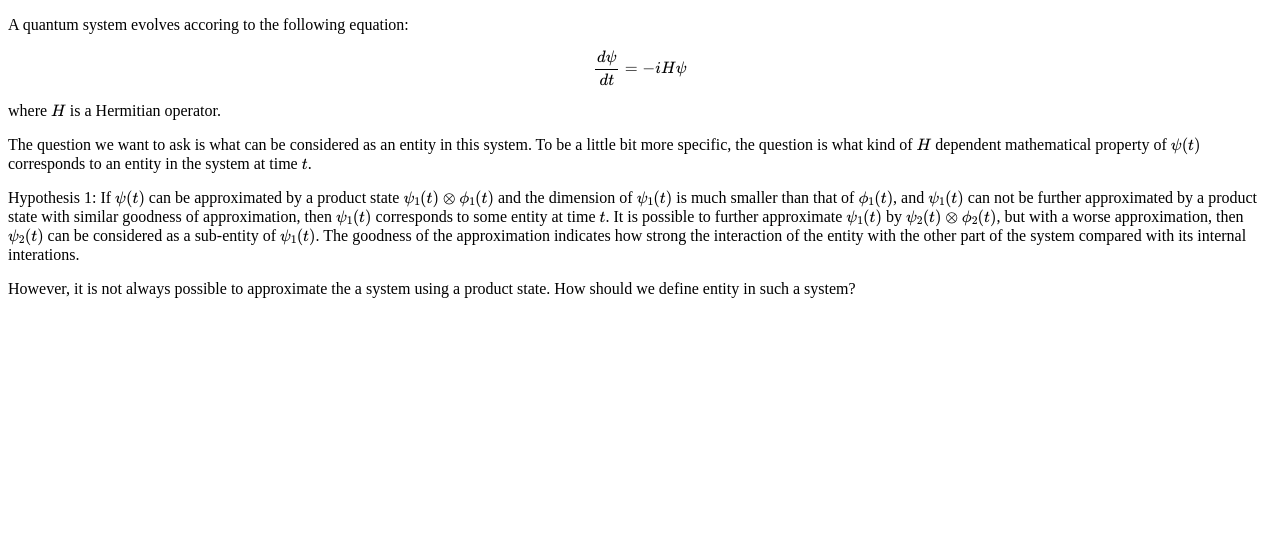
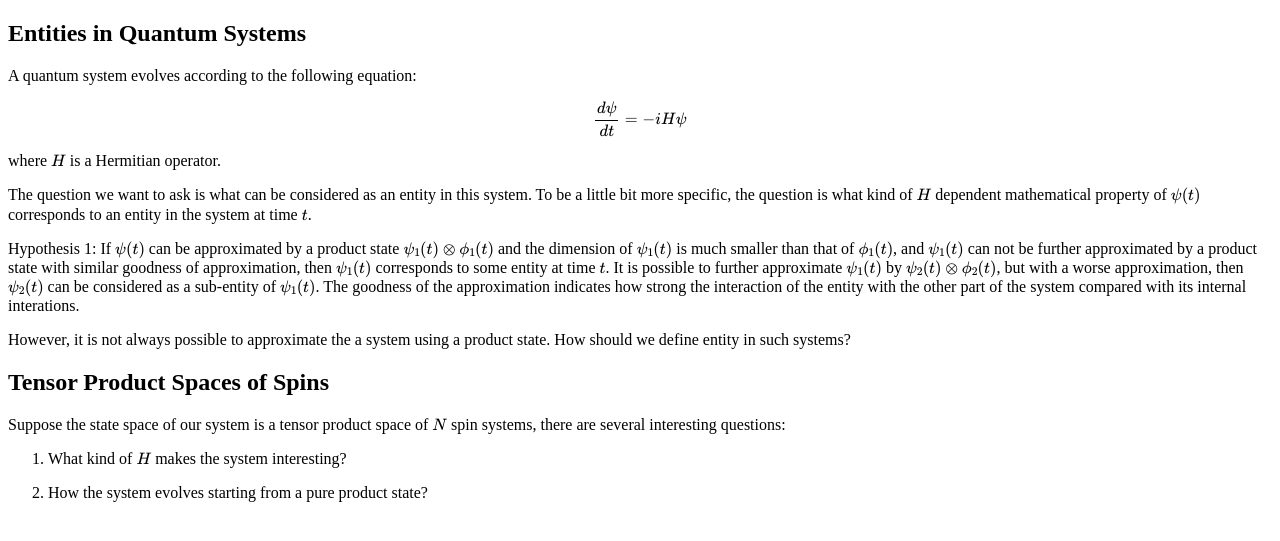
Before and after one commit to emailweixu/emailweixu.github.io, a Jekyll site: the page built from _posts/2019-04-04-entities-in-dynamic-system.md, in a window 1280 px wide. Shown: the top 541 px of the page. Built offline with Jekyll 4.4.1, drawn with Linux system fonts in a browser that asks for light colours; our own code applies the rules of GitHub Pages for plain Markdown files; formulas are drawn with MathJax 3.

Commit message:
Tensor product space of spins

```diff
--- a/_posts/2019-04-04-entities-in-dynamic-system.md
+++ b/_posts/2019-04-04-entities-in-dynamic-system.md
@@ -5,7 +5,9 @@ author: "Wei Xu"
 categories: [physics]
 ---
 
-A quantum system evolves accoring to the following equation:
+## Entities in Quantum Systems
+
+A quantum system evolves according to the following equation:
 
 $$
 \frac{d\psi}{dt} = -iH\psi
@@ -27,4 +29,13 @@ of the approximation indicates how strong the interaction of the entity with the
 of the system compared with its internal interations.
 
 However, it is not always possible to approximate the a system using a product state. How
-should we define entity in such a system?
+should we define entity in such systems?
+
+## Tensor Product Spaces of Spins
+
+Suppose the state space of our system is a tensor product space of $$N$$ spin systems, there are
+several interesting questions:
+
+1. What kind of $$H$$ makes the system interesting?
+
+2. How the system evolves starting from a pure product state?
```
